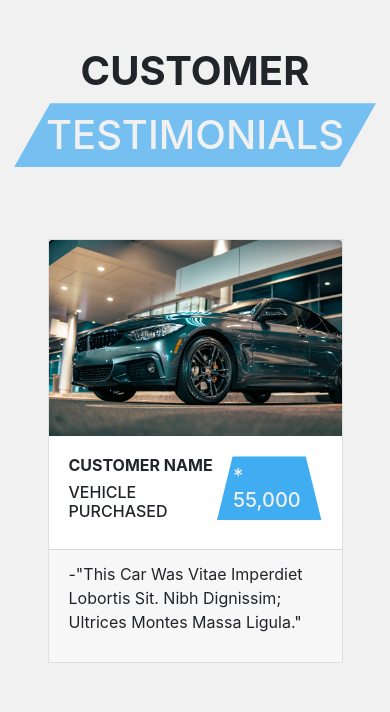
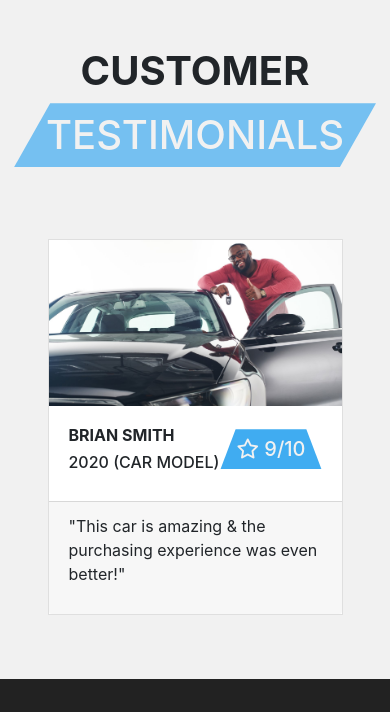
Before and after one commit to debutler266/Car-Dealership, a plain HTML site: page index.html in a window 390 px wide. Shown: the part 8348-9060 px from the top of the page. Drawn offline with nearby package versions, Linux system fonts and the light colour scheme.

Commit message:
changes for mobile

```diff
--- a/index.html
+++ b/index.html
@@ -489,25 +489,26 @@
           <!--Single car -->
           <div class="col-10 mx-auto my-3 col-md-6 col-lg-4">
             <div class="card car-card">
-              <img src="img/german1.jpg" class="card-img-top car-img" alt="">
+              <img src="img/customer.jpg" class="card-img-top car-img" alt="">
               <!-- Card Body -->
               <div class="card-body">
                 <div class="car-info d-flex justify-content-between">
                     <!-- 1st flex child -->
                     <div class="car-text text-uppercase">
-                      <h6 class="font-weight-bold">Customer name</h6>
-                      <h6>vehicle purchased</h6>
+                      <h6 class="font-weight-bold">Brian Smith</h6>
+                      <h6>2020 (Car Model)</h6>
                     </div>
 
-                    <h5 class="car-value align-self-center py-2 px-3">* <!--star icon for rating out of /10 -->
-                    <span class="car-price">55,000</span>
+                    <h5 class="car-value align-self-center py-2 px-3">
+                      <i class="far fa-star"></i> <!--star icon for rating out of /10 -->
+                    <span class="car-price">9/10</span>
                     </h5>
                 </div>
               </div>
               <!-- end of car card -->
-              <div class="card-footer text-capitalize d-flex justify-content-between">
-                <p>-"This car was Vitae imperdiet lobortis sit.
-                  Nibh dignissim; ultrices montes massa ligula."</p>
+              <div class="card-footer d-flex justify-content-between">
+                <p>"This car is amazing
+                  & the purchasing experience was even better!"</p>
                 <!-- <p><span><i class="fas fa-cogs"></i></span> automatic</p>
                 <p><span><i class="fas fa-gas-pump"></i></span> 33mpg</p> -->
               </div>
--- a/style.css
+++ b/style.css
@@ -313,3 +313,11 @@ body {
 .footer-icon:hover {
 color: var(--mainBlue)!important;
 }
+
+
+@media screen and (max-width: 425px) {
+  .height-max {
+    background-position: center;
+    background-attachment: scroll;
+  }
+}
```
Also changed, not shown: img/customer.jpg (added).
